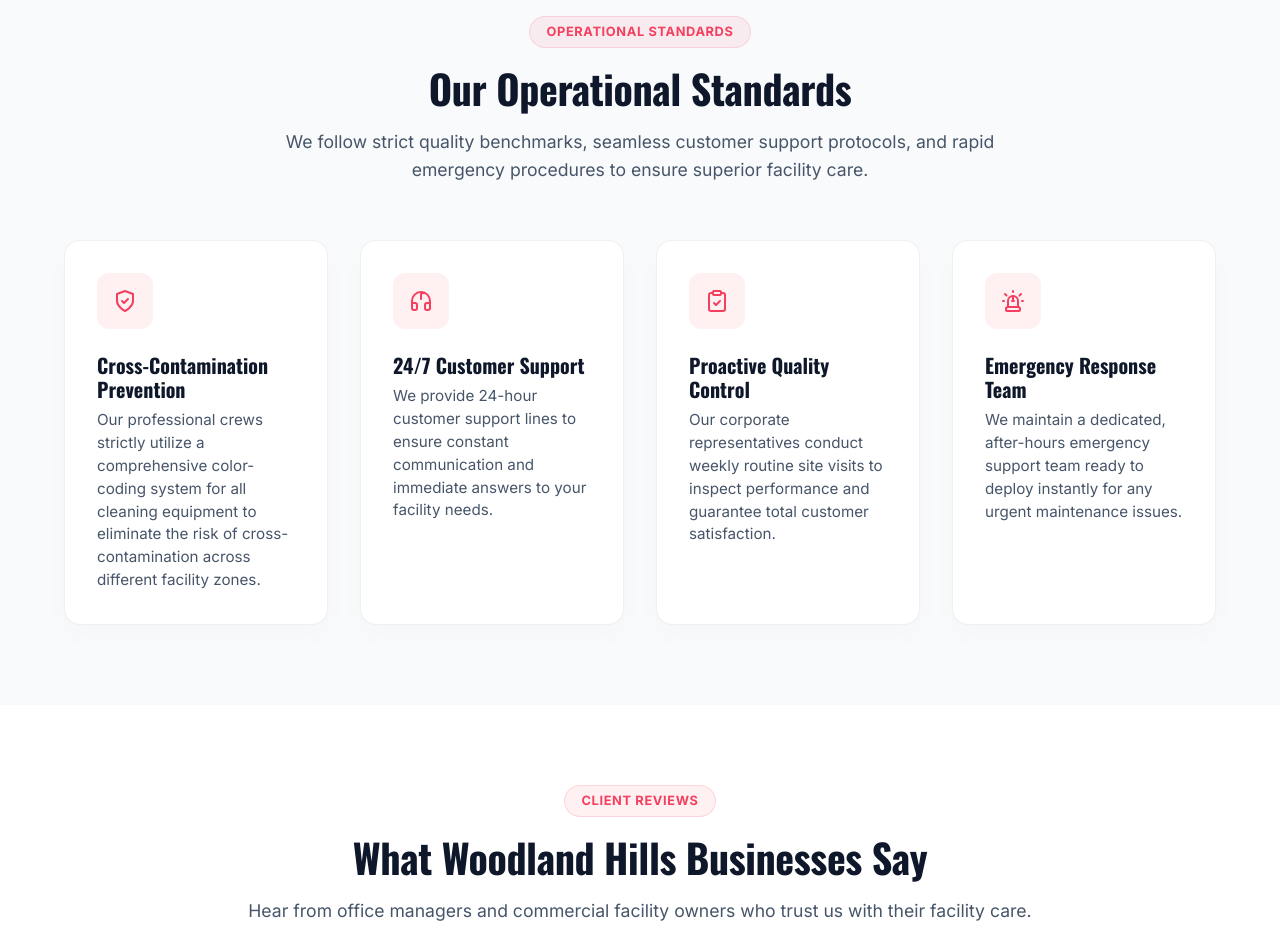
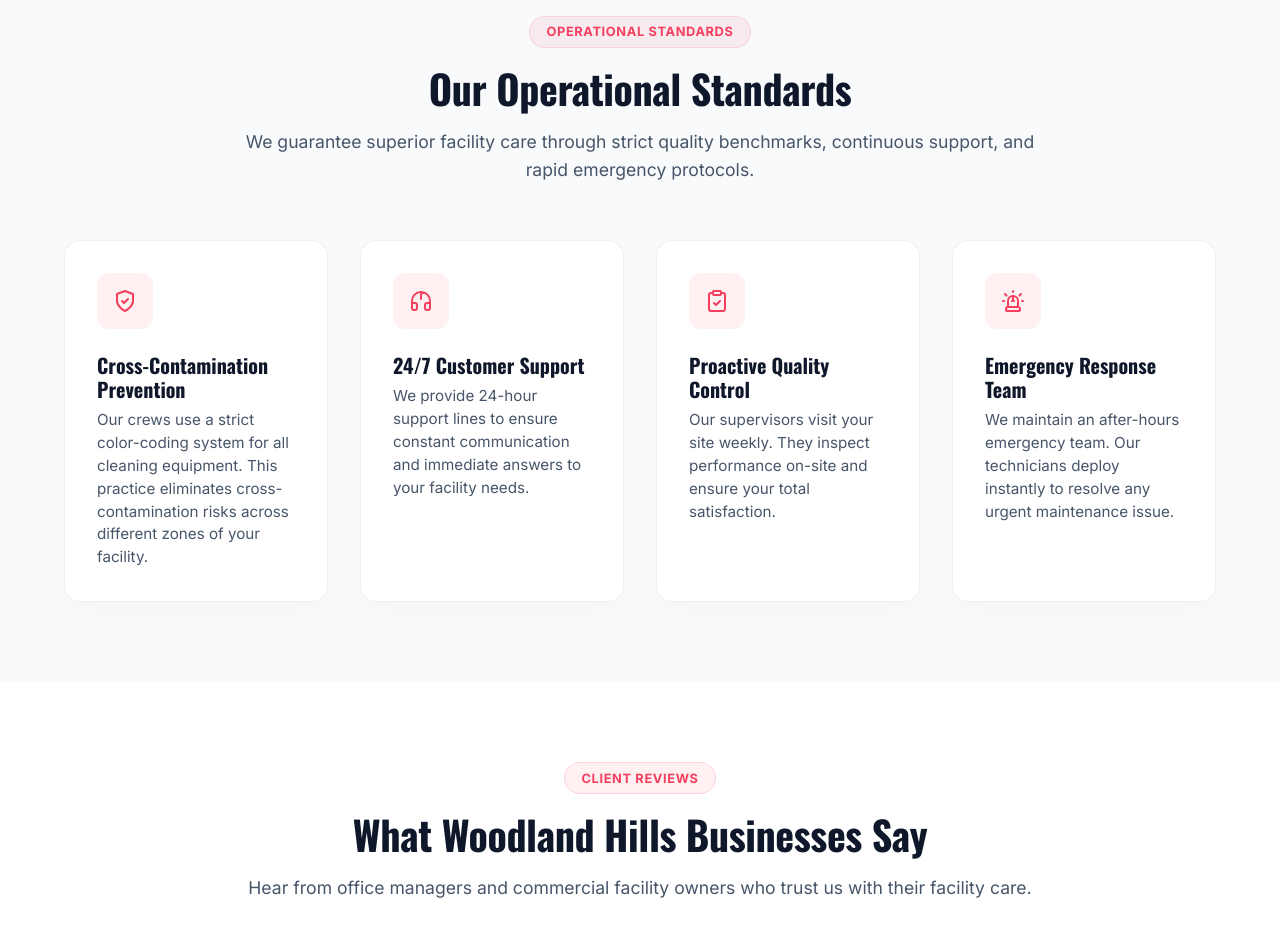
Before and after one commit to sk8benji/allstate, a Next.js app in the folder apps/next-app/: page / in a window 1280 px wide. Shown: the part 3840-4765 px from the top of the page. Built offline with nearby package versions, Linux system fonts and the light colour scheme.

Commit message:
Update Operational Standards section copywriting

```diff
--- a/apps/next-app/src/app/page.tsx
+++ b/apps/next-app/src/app/page.tsx
@@ -397,7 +397,7 @@ export default function Home() {
             <span className={styles.sectionBadge}>Operational Standards</span>
             <h2 className={styles.sectionTitle}>Our Operational Standards</h2>
             <p className={styles.sectionSubtitle}>
-              We follow strict quality benchmarks, seamless customer support protocols, and rapid emergency procedures to ensure superior facility care.
+              We guarantee superior facility care through strict quality benchmarks, continuous support, and rapid emergency protocols.
             </p>
           </div>
 
@@ -411,7 +411,7 @@ export default function Home() {
               </div>
               <h3 className={styles.galleryCardTitle}>Cross-Contamination Prevention</h3>
               <p className={styles.galleryCardText}>
-                Our professional crews strictly utilize a comprehensive color-coding system for all cleaning equipment to eliminate the risk of cross-contamination across different facility zones.
+                Our crews use a strict color-coding system for all cleaning equipment. This practice eliminates cross-contamination risks across different zones of your facility.
               </p>
             </div>
 
@@ -425,7 +425,7 @@ export default function Home() {
               </div>
               <h3 className={styles.galleryCardTitle}>24/7 Customer Support</h3>
               <p className={styles.galleryCardText}>
-                We provide 24-hour customer support lines to ensure constant communication and immediate answers to your facility needs.
+                We provide 24-hour support lines to ensure constant communication and immediate answers to your facility needs.
               </p>
             </div>
 
@@ -439,7 +439,7 @@ export default function Home() {
               </div>
               <h3 className={styles.galleryCardTitle}>Proactive Quality Control</h3>
               <p className={styles.galleryCardText}>
-                Our corporate representatives conduct weekly routine site visits to inspect performance and guarantee total customer satisfaction.
+                Our supervisors visit your site weekly. They inspect performance on-site and ensure your total satisfaction.
               </p>
             </div>
 
@@ -459,7 +459,7 @@ export default function Home() {
               </div>
               <h3 className={styles.galleryCardTitle}>Emergency Response Team</h3>
               <p className={styles.galleryCardText}>
-                We maintain a dedicated, after-hours emergency support team ready to deploy instantly for any urgent maintenance issues.
+                We maintain an after-hours emergency team. Our technicians deploy instantly to resolve any urgent maintenance issue.
               </p>
             </div>
           </div>
```
